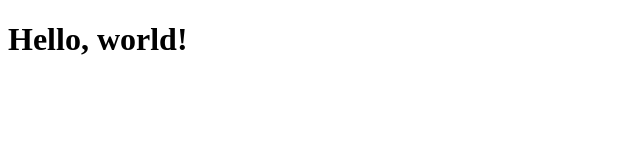
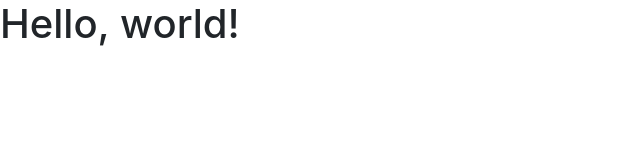
Before and after one commit to nakiacallaway/bootstrap-boilerplate, a plain HTML site: page index.html in a window 1280 px wide. Shown: the whole page, without its empty margins (0-640 px from the left). Drawn offline with nearby package versions, Linux system fonts and the light colour scheme.

Commit message:
corrected order of bootstrap stylesheets

```diff
--- a/index.html
+++ b/index.html
@@ -6,7 +6,8 @@
     <meta name="viewport" content="width=device-width, initial-scale=1, shrink-to-fit=no">
 
     <!-- Bootstrap CSS -->
-    <link rel="css\style.css" href="https://cdn.jsdelivr.net/npm/bootstrap@4.5.3/dist/css/bootstrap.min.css" integrity="sha384-TX8t27EcRE3e/ihU7zmQxVncDAy5uIKz4rEkgIXeMed4M0jlfIDPvg6uqKI2xXr2" crossorigin="anonymous">
+    <link rel="stylesheet" href="https://cdn.jsdelivr.net/npm/bootstrap@4.5.3/dist/css/bootstrap.min.css" integrity="sha384-TX8t27EcRE3e/ihU7zmQxVncDAy5uIKz4rEkgIXeMed4M0jlfIDPvg6uqKI2xXr2" crossorigin="anonymous">
+    <link rel="stylesheet" href="css\style.css">
 
     <title>Hello, world!</title>
   </head>
```
